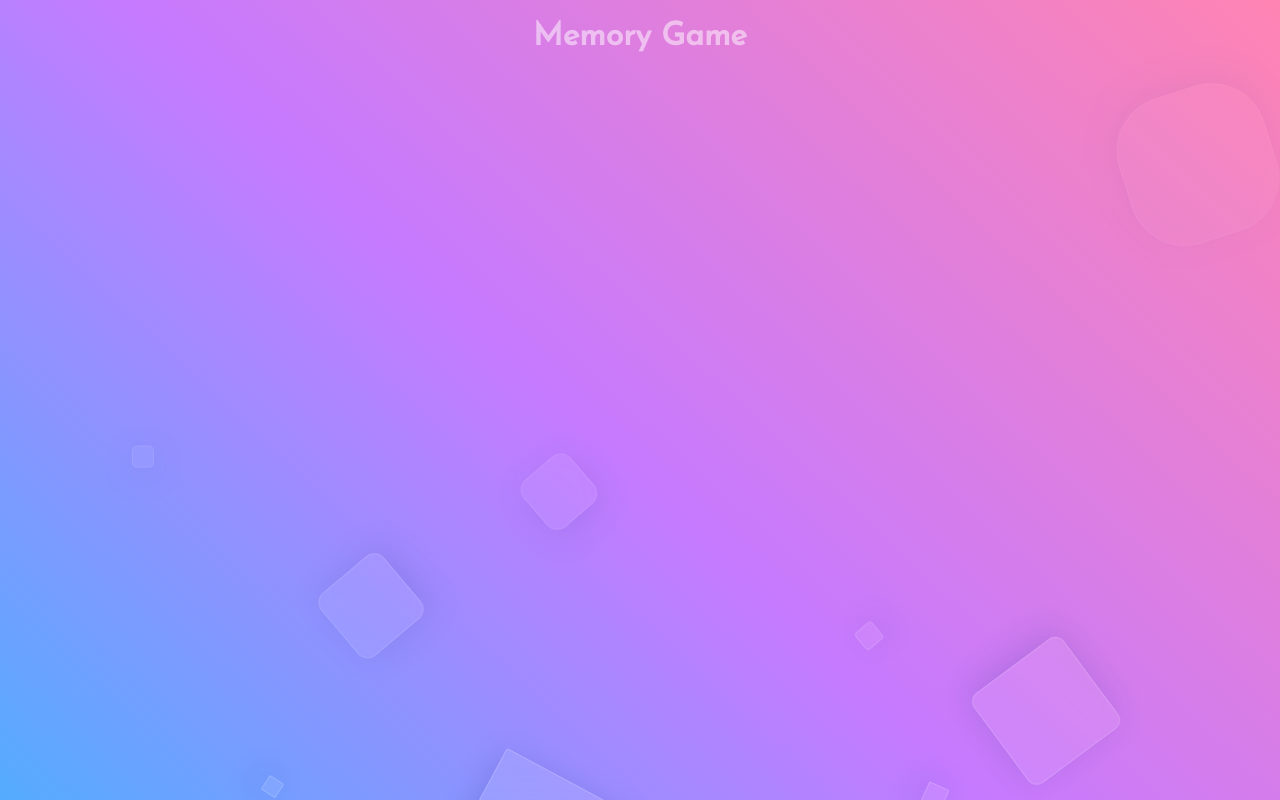
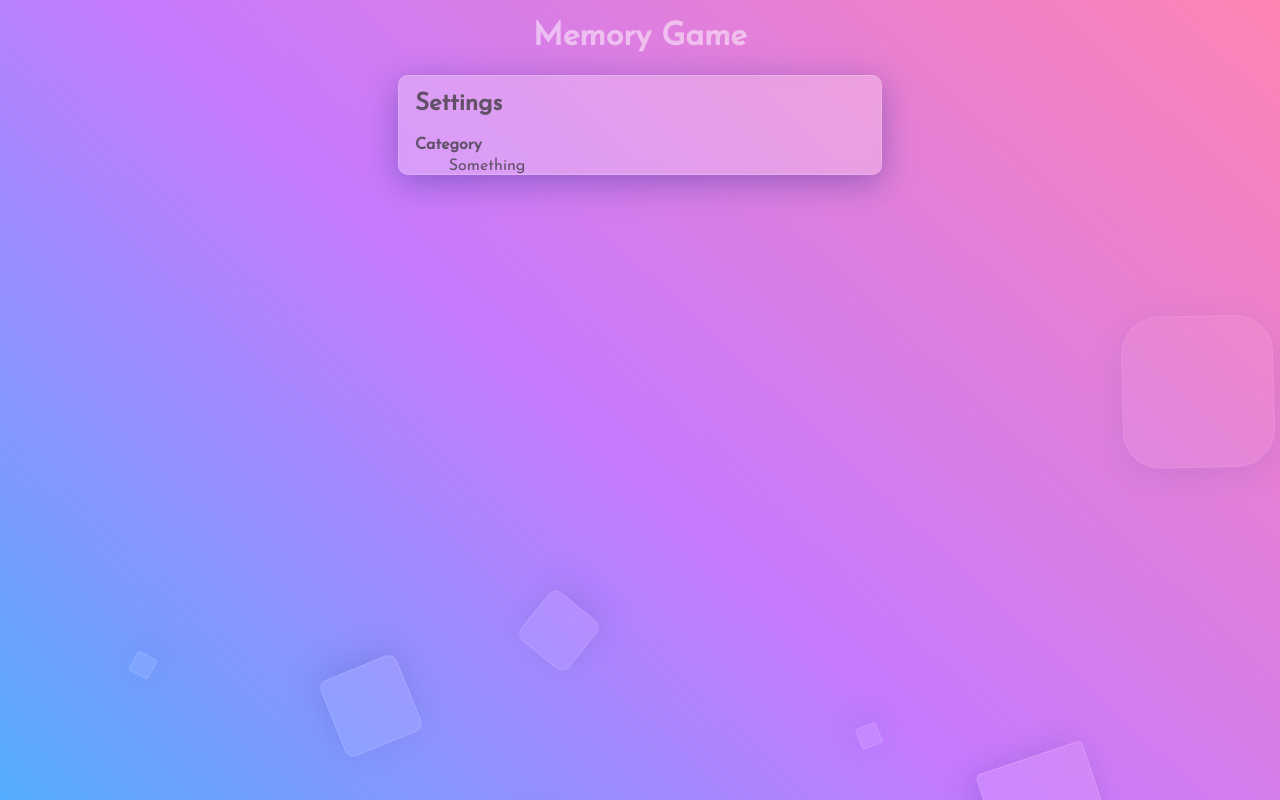
Before and after one commit to graceupongraceemi/react-api-memory-app, a React (Create React App) app: page / in a window 1280 px wide. Built offline with nearby package versions, Linux system fonts and the light colour scheme; no server answers.

Commit message:
In the Settings.js, styles/frosted and Category added in the Settings function as well as in the App.js, Settings.jsx imported

```diff
--- a/src/App.js
+++ b/src/App.js
@@ -1,4 +1,5 @@
 import Background from './components/Background';
+import Settings from './components/Settings';
 
 import useGetImages from './hooks/useGetImages';
 
@@ -11,6 +12,7 @@ function App() {
     <>
       <Background />
       <h1>Memory Game</h1>
+      <Settings />
     </>
   );
 }
--- a/src/components/Settings/Settings.jsx
+++ b/src/components/Settings/Settings.jsx
@@ -4,7 +4,14 @@ import PropTypes from 'prop-types';
 import styles from './Settings.module.css';
 
 const Settings = () => {
-  return <p>Settings</p>;
+  return (
+    <div className={`${styles.settings} frosted`}>
+      <h2>Settings</h2>
+
+      <h4>Category</h4>
+      <div className={`${styles.settings}`}>Something</div>
+    </div>
+  );
 };
 
 export default Settings;
```
